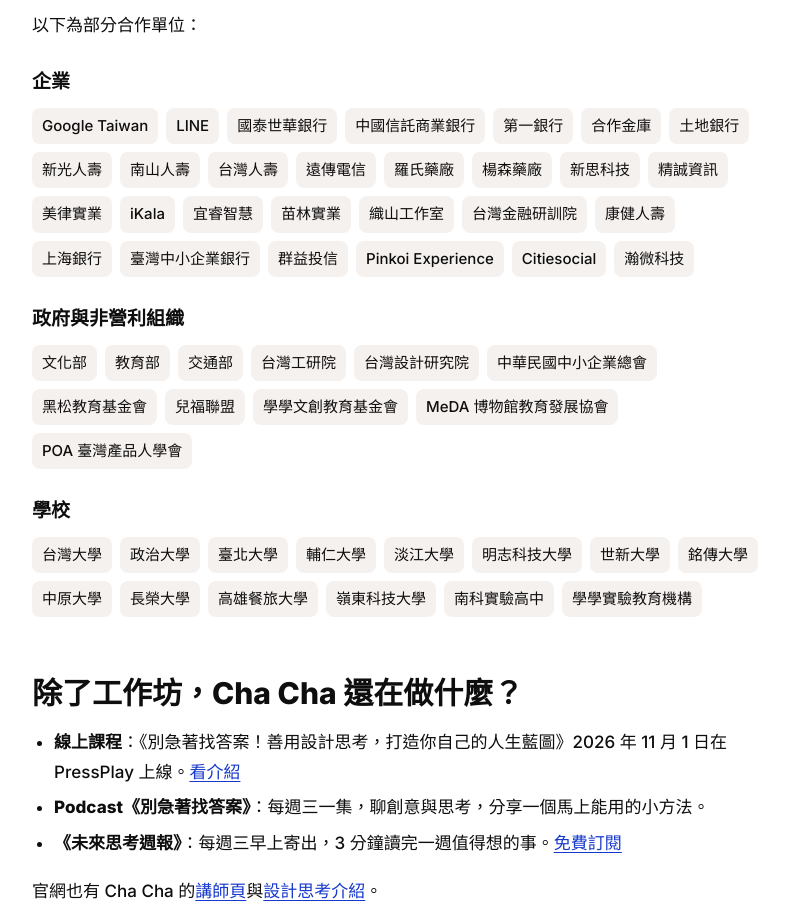
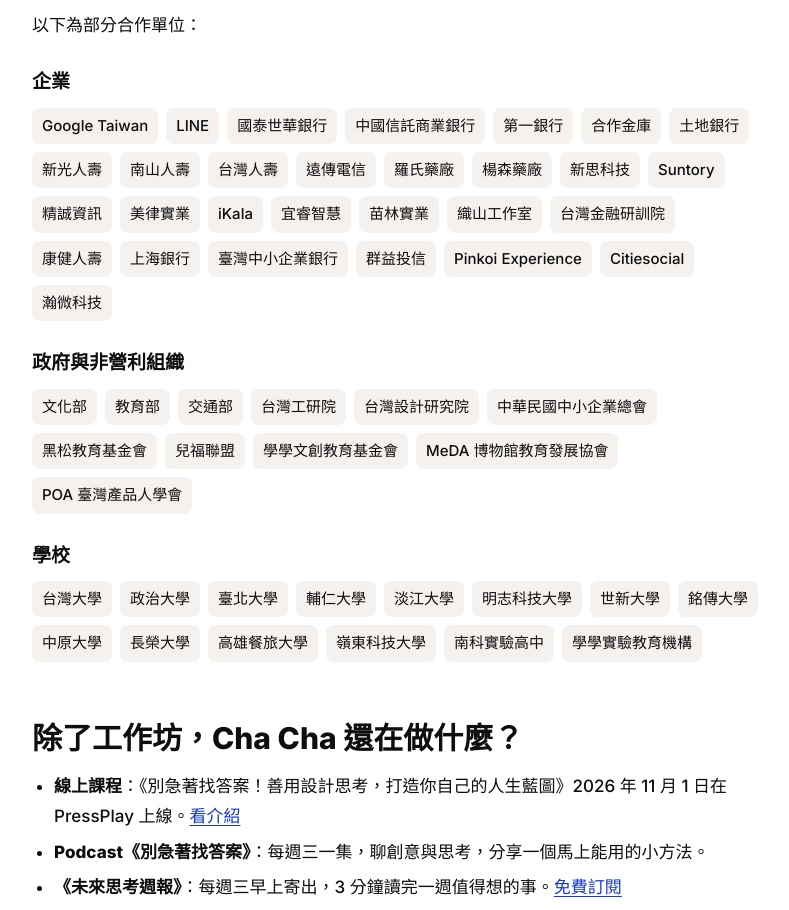
Before and after one commit to designthinking-powwow/chacha, a plain HTML site: page about.html in a window 1280 px wide. Shown: the part 2517-3427 px from the top of the page, without its empty margins (244-1033 px from the left). Drawn offline with Linux system fonts and the light colour scheme.

Commit message:
Add files via upload

```diff
--- a/about.html
+++ b/about.html
@@ -221,7 +221,7 @@
 
 <h2>合作過哪些企業、政府與學校？</h2>
 <p>以下為部分合作單位：</p>
-<h3>企業</h3><ul class="clients"><li>Google Taiwan</li><li>LINE</li><li>國泰世華銀行</li><li>中國信託商業銀行</li><li>第一銀行</li><li>合作金庫</li><li>土地銀行</li><li>新光人壽</li><li>南山人壽</li><li>台灣人壽</li><li>遠傳電信</li><li>羅氏藥廠</li><li>楊森藥廠</li><li>新思科技</li><li>精誠資訊</li><li>美律實業</li><li>iKala</li><li>宜睿智慧</li><li>苗林實業</li><li>織山工作室</li><li>台灣金融研訓院</li><li>康健人壽</li><li>上海銀行</li><li>臺灣中小企業銀行</li><li>群益投信</li><li>Pinkoi Experience</li><li>Citiesocial</li><li>瀚微科技</li></ul>
+<h3>企業</h3><ul class="clients"><li>Google Taiwan</li><li>LINE</li><li>國泰世華銀行</li><li>中國信託商業銀行</li><li>第一銀行</li><li>合作金庫</li><li>土地銀行</li><li>新光人壽</li><li>南山人壽</li><li>台灣人壽</li><li>遠傳電信</li><li>羅氏藥廠</li><li>楊森藥廠</li><li>新思科技</li><li>Suntory</li><li>精誠資訊</li><li>美律實業</li><li>iKala</li><li>宜睿智慧</li><li>苗林實業</li><li>織山工作室</li><li>台灣金融研訓院</li><li>康健人壽</li><li>上海銀行</li><li>臺灣中小企業銀行</li><li>群益投信</li><li>Pinkoi Experience</li><li>Citiesocial</li><li>瀚微科技</li></ul>
 <h3>政府與非營利組織</h3><ul class="clients"><li>文化部</li><li>教育部</li><li>交通部</li><li>台灣工研院</li><li>台灣設計研究院</li><li>中華民國中小企業總會</li><li>黑松教育基金會</li><li>兒福聯盟</li><li>學學文創教育基金會</li><li>MeDA 博物館教育發展協會</li><li>POA 臺灣產品人學會</li></ul>
 <h3>學校</h3><ul class="clients"><li>台灣大學</li><li>政治大學</li><li>臺北大學</li><li>輔仁大學</li><li>淡江大學</li><li>明志科技大學</li><li>世新大學</li><li>銘傳大學</li><li>中原大學</li><li>長榮大學</li><li>高雄餐旅大學</li><li>嶺東科技大學</li><li>南科實驗高中</li><li>學學實驗教育機構</li></ul>
 
```
Also changed, not shown: index.html (+1 -1 lines).
